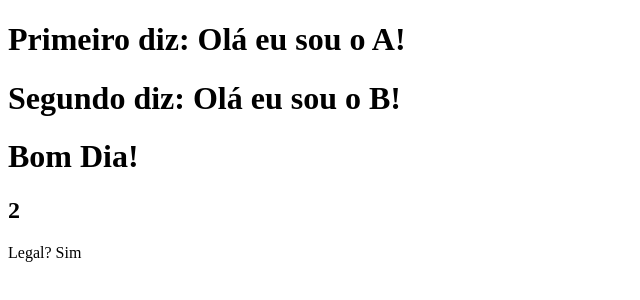
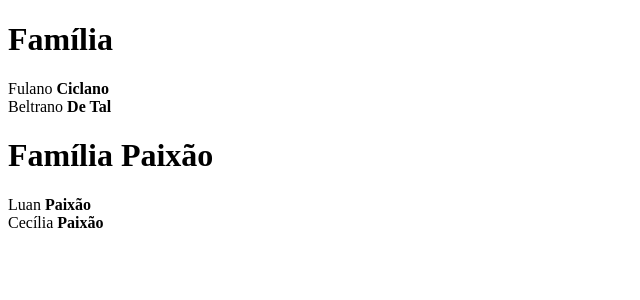
Before and after one commit to luanhenriquepp/exercicios-react, a React (Create React App) app: page / in a window 1280 px wide. Shown: the top 300 px of the page, without its empty margins (0-640 px from the left). Built offline with nearby package versions, Linux system fonts and the light colour scheme.

Commit message:
Dando continuidade ao curso de react, vendo sobre o conceito de multiplos components conversando entre sí

```diff
--- /dev/null
+++ b/src/components/Familia.jsx
@@ -0,0 +1,7 @@
+import React from 'react'
+
+export default props =>
+    <div>
+        <h1>Família</h1>
+        {props.children}
+    </div>
--- /dev/null
+++ b/src/components/FamiliaPaixao.jsx
@@ -0,0 +1,18 @@
+import React from 'react';
+import Membro from "./Membro";
+
+export default  props =>
+    <div>
+        <h1>Família Paixão</h1>
+        <Membro nome="Luan" sobrenome="Paixão"/>
+        <Membro nome="Cecília" sobrenome="Paixão"/>
+    </div>
+
+
+//exemplo
+    //
+    // <div>
+    //     <h1>Família Paixão</h1>
+    //     <Membro nome="Luan" sobrenome={props.sobrenome}/>
+    //     <Membro nome="Cecília" sobrenome={props.sobrenome}/>
+    // </div>
--- /dev/null
+++ b/src/components/Membro.jsx
@@ -0,0 +1,7 @@
+ import React from 'react'
+
+ export default props =>
+     <div>
+         {props.nome}
+         <strong> {props.sobrenome}</strong>
+     </div>
--- /dev/null
+++ b/src/components/MultipleElement.jsx
@@ -0,0 +1,23 @@
+import React from 'react';
+
+export default props => [
+    <h1>Parte 1</h1>,
+    <h2>Parte 2</h2>
+]
+
+
+
+
+
+//1 solução
+   {/* <div>
+        <h1>Parte 1</h1>
+        <h2>Parte 2</h2>
+    </div> */}
+//2 solução
+   {/* <React.Fragment>
+        <div>
+            <h1>Parte 1</h1>
+            <h2>Parte 2</h2>
+        </div>
+    </React.Fragment>*/}
--- a/src/components/SegundoComponent.jsx
+++ b/src/components/SegundoComponent.jsx
@@ -1,7 +1,18 @@
 import React from 'react';
 
-const CompA= props => <h1>Primeiro diz: {props.valor}</h1>;
+// export
+const CompA= props =>
+    <h1>Primeiro diz: {props.valor}</h1>;
 
-const CompB = props => <h1>Segundo diz: {props.valor}</h1>;
+// export
+const CompB = props =>
+    <h1>Segundo diz: {props.valor}</h1>;
 
 export {CompA, CompB}
+export default CompA
+
+/*
+export default function () {
+    return <p>teste</p>
+}
+*/
--- a/src/index.js
+++ b/src/index.js
@@ -1,14 +1,26 @@
 import ReactDOM from 'react-dom';
 import React from 'react';
+import MultipleElement from "./components/MultipleElement";
 import PrimeiroComponent from './components/PrimeiroComponent';
-import {CompA , CompB} from "./components/SegundoComponent";
+// import {CompA as A, CompB as B} from "./components/SegundoComponent";
+import FamiliaPaixao from "./components/FamiliaPaixao";
+import Familia from "./components/Familia";
+import Membro from "./components/Membro";
 
 const elemento = document.getElementById('root');
 ReactDOM.render(
     <div>
-        <CompA valor="Olá eu sou o A!"/>
-        <CompB valor="Olá eu sou o B!"/>
-        <PrimeiroComponent valor="Bom Dia!"/>
+        <Familia>
+            <Membro nome="Fulano" sobrenome="Ciclano"/>
+            <Membro nome="Beltrano" sobrenome="De Tal"/>
+        </Familia>
+        <FamiliaPaixao/>
+
+        {/*</FamiliaPaixao>*/}
+        {/*<MultipleElement/>*/}
+        {/*<A valor="Olá eu sou o A!"/>*/}
+        {/*<B valor="Olá eu sou o B!"/>*/}
+        {/*<PrimeiroComponent valor="Bom Dia!"/>*/}
     </div>
 , elemento);
 
```
